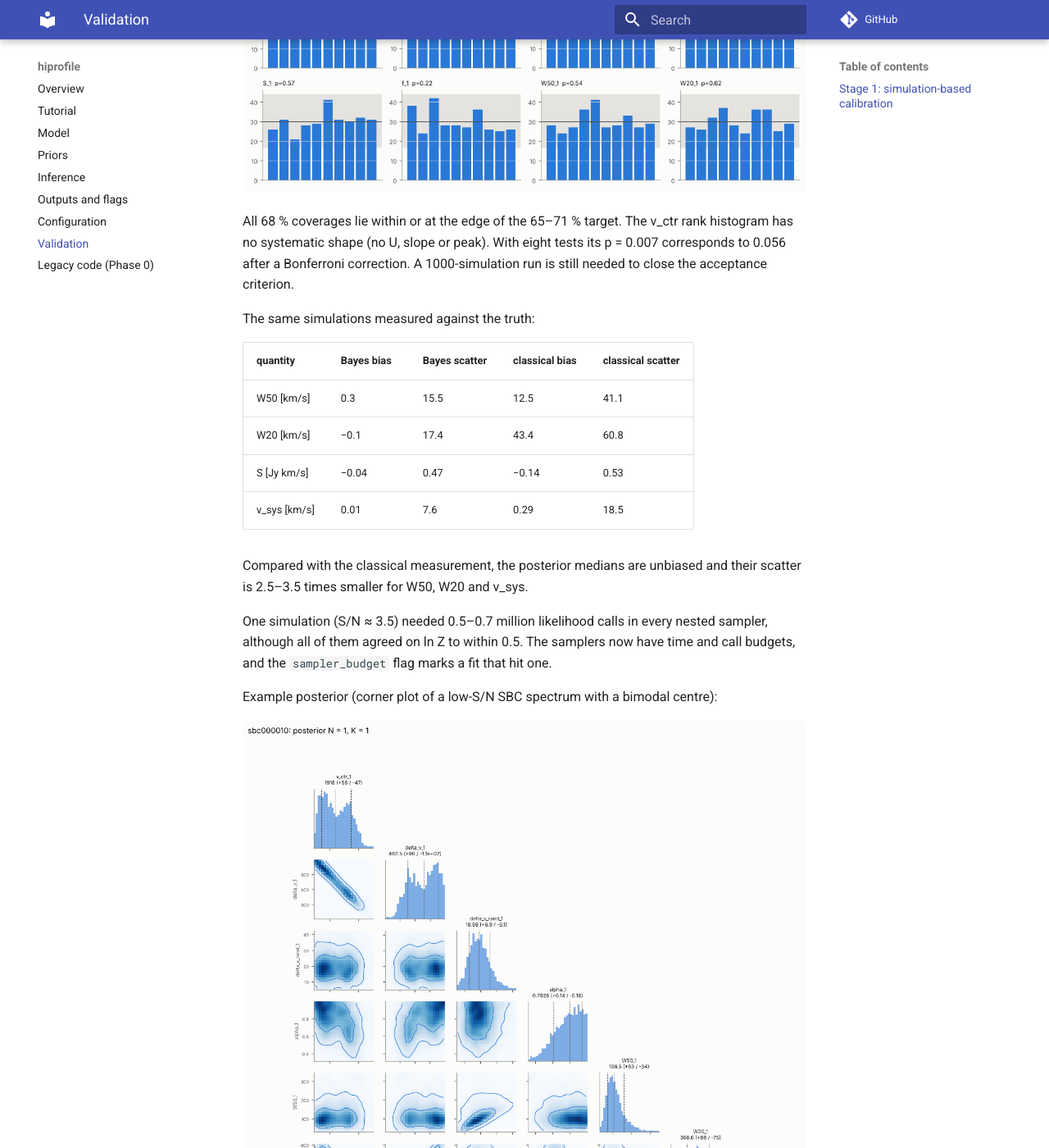
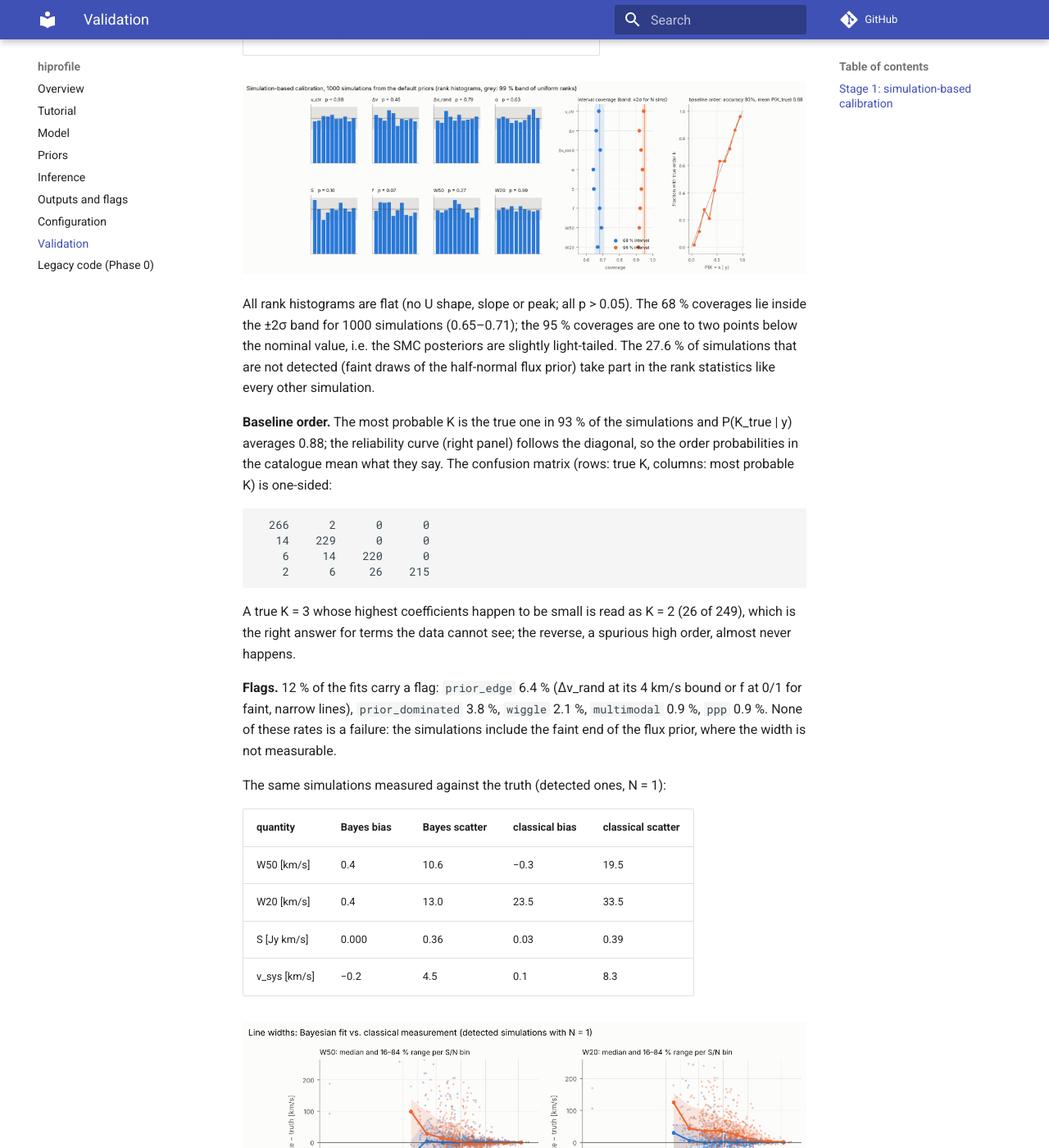
Before and after one commit to lfloeer/hiprofile, an MkDocs documentation site: the page built from docs/validation.md, in a window 1280 px wide and 1400 px high, scrolled down 978 px. Shown: the whole window at 82% size. Built offline with MkDocs 1.6.1 and Material for MkDocs 9.7.7, drawn with Linux system fonts in a browser that asks for light colours; comment, search, counter and statistics services are not loaded; some of the changed text lies outside the part shown.

Commit message:
Posterior-relative prior-edge metric; SBC results with K marginalised
edge_mass counted the posterior mass in the outermost of 20 fixed bins, so
narrow galaxies in the 0-40 km/s bin of the width prior were flagged as
prior_edge (15 % of the SBC fits). The edge region is now half the
posterior's own 16-84 % width, capped at 1/20 of the range: a posterior cut
by the bound is flagged, a narrow one inside a wide range or a flat
prior-like one is not (6 % of the SBC fits, at the 4 km/s bound of
delta_v_rand or f = 0/1). Validation docs and README with the 1000-
simulation SBC run, baseline-order calibration and the regenerated figures.

Co-Authored-By: Claude Fable 5.1 <noreply@anthropic.com>
Claude-Session: https://claude.ai/code/session_01HNuVsUUJVtD1RaQHWi7F3J

````diff
--- a/docs/validation.md
+++ b/docs/validation.md
@@ -1,52 +1,88 @@
 # Validation
 
-All runs are reproducible with `hiprofile validate` (setup of each stage in
-`hiprofile/validate/stages.py`). Results below come from runs on a 4-core
-machine and cover fewer simulations than the roadmap's acceptance targets
-(1000 SBC simulations); the nightly CI job adds a small SBC run each night.
+All stages run with `hiprofile validate` (set-up of each stage in
+`hiprofile/validate/stages.py`); the figures come from
+`python docs/make_figures.py validation <run directory>`. The results below
+use the default configuration (full mode, SMC sampler, N ≤ 2, K ≤ 3, RFI
+pre-stage) on a 4-core machine: `--seed 11` for the 1000 SBC simulations,
+`--seed 21` for the 200 detection simulations and `--seed 31` for the 100
+misspecified profiles.
 
 ## Stage 1: simulation-based calibration
 
-`hiprofile validate --stage sbc --n 300 --seed 11 --jobs 3` (full mode,
-nautilus). Parameters, amplitudes (half-normal, scale 4 Jy km/s) and a
-first-order Chebyshev baseline are drawn from the fit prior. Noise is white
-with σ = 0.01, on 512 channels of 5 km/s.
+`hiprofile validate --stage sbc --n 1000 --seed 11 --jobs 4`
+
+Every simulation is drawn from the fit priors: the five shape parameters,
+the flux (half-normal with the default `amplitude_scale`), and a Chebyshev
+baseline of order K ~ U{0, …, 3} with coefficients from the baseline prior;
+white noise with σ = 0.01 Jy on 512 channels of 5 km/s. The fit uses the same
+priors with the order marginalised (`k_min = 0`, `k_max = 3`). The rank of
+the truth among 99 posterior draws must then be uniform, and the posterior
+intervals must cover the truth at their nominal rate.
 
 | parameter | rank p-value | 68 % coverage | 95 % coverage |
 |---|---|---|---|
-| v_ctr | 0.007 | 0.71 | 0.93 |
-| Δv | 0.36 | 0.68 | 0.94 |
-| Δv_rand | 0.18 | 0.65 | 0.92 |
-| α | 0.67 | 0.66 | 0.94 |
-| S | 0.57 | 0.68 | 0.92 |
-| f | 0.23 | 0.67 | 0.94 |
-| W50 | 0.54 | 0.70 | 0.95 |
-| W20 | 0.62 | 0.70 | 0.92 |
+| v_ctr | 0.98 | 0.68 | 0.94 |
+| Δv | 0.45 | 0.66 | 0.92 |
+| Δv_rand | 0.79 | 0.68 | 0.93 |
+| α | 0.63 | 0.64 | 0.94 |
+| S | 0.16 | 0.65 | 0.93 |
+| f | 0.07 | 0.68 | 0.92 |
+| W50 | 0.27 | 0.69 | 0.92 |
+| W20 | 0.99 | 0.67 | 0.91 |
 
-![SBC rank histograms](img/sbc_ranks.png)
+![SBC: rank histograms, interval coverage and baseline-order calibration](img/sbc.png)
 
-All 68 % coverages lie within or at the edge of the 65–71 % target. The
-v_ctr rank histogram has no systematic shape (no U, slope or peak). With eight
-tests its p = 0.007 corresponds to 0.056 after a Bonferroni correction. A
-1000-simulation run is still needed to close the acceptance criterion.
+All rank histograms are flat (no U shape, slope or peak; all p > 0.05). The
+68 % coverages lie inside the ±2σ band for 1000 simulations (0.65–0.71); the
+95 % coverages are one to two points below the nominal value, i.e. the SMC
+posteriors are slightly light-tailed. The 27.6 % of simulations that are
+not detected (faint draws of the half-normal flux prior) take part in the
+rank statistics like every other simulation.
 
-The same simulations measured against the truth:
+**Baseline order.** The most probable K is the true one in 93 % of the
+simulations and P(K_true | y) averages 0.88; the reliability curve (right
+panel) follows the diagonal, so the order probabilities in the catalogue
+mean what they say. The confusion matrix (rows: true K, columns: most
+probable K) is one-sided:
+
+```
+  266      2      0      0
+   14    229      0      0
+    6     14    220      0
+    2      6     26    215
+```
+
+A true K = 3 whose highest coefficients happen to be small is read as K = 2
+(26 of 249), which is the right answer for terms the data cannot see; the
+reverse, a spurious high order, almost never happens.
+
+**Flags.** 12 % of the fits carry a flag: `prior_edge` 6.4 % (Δv_rand at
+its 4 km/s bound or f at 0/1 for faint, narrow lines), `prior_dominated`
+3.8 %, `wiggle` 2.1 %, `multimodal` 0.9 %, `ppp` 0.9 %. None of these
+rates is a failure: the simulations include the faint end of the flux prior,
+where the width is not measurable.
+
+The same simulations measured against the truth (detected ones, N = 1):
 
 | quantity | Bayes bias | Bayes scatter | classical bias | classical scatter |
 |---|---|---|---|---|
-| W50 [km/s] | 0.3 | 15.5 | 12.5 | 41.1 |
-| W20 [km/s] | −0.1 | 17.4 | 43.4 | 60.8 |
-| S [Jy km/s] | −0.04 | 0.47 | −0.14 | 0.53 |
-| v_sys [km/s] | 0.01 | 7.6 | 0.29 | 18.5 |
+| W50 [km/s] | 0.4 | 10.6 | −0.3 | 19.5 |
+| W20 [km/s] | 0.4 | 13.0 | 23.5 | 33.5 |
+| S [Jy km/s] | 0.000 | 0.36 | 0.03 | 0.39 |
+| v_sys [km/s] | −0.2 | 4.5 | 0.1 | 8.3 |
 
-Compared with the classical measurement, the posterior medians are unbiased
-and their scatter is 2.5–3.5 times smaller for W50, W20 and v_sys.
+![Line widths: Bayesian fit against the classical measurement](img/bayes_vs_classic.png)
 
-One simulation (S/N ≈ 3.5) needed 0.5–0.7 million likelihood calls in every
-nested sampler, although all of them agreed on ln Z to within 0.5. The
-samplers now have time and call budgets, and the `sampler_budget` flag
-marks a fit that hit one.
+The posterior medians are unbiased, and their scatter is half (W50, v_sys)
+to a third (W20) of that of the classical measurement on the same data. The
+classical W20 is biased high at low S/N because noise peaks raise the 20 %
+crossing points; the Bayesian W50 is pulled slightly low below S/N ≈ 4,
+where the width prior takes over (`prior_dominated`). See
+[Priors](priors.md) for the conditional bias as a function of true width
+and S/N.
 
-Example posterior (corner plot of a low-S/N SBC spectrum with a bimodal centre):
+Example posterior (corner plot of a low-S/N SBC spectrum with a bimodal
+centre):
 
 ![corner plot](img/corner_example.png)
````
Also changed, not shown: README.md (+10 -0 lines), docs/outputs.md (+1 -1 lines), docs/img/bayes_vs_classic.png, docs/img/gallery.png, docs/img/sbc.png, docs/img/sbc_ranks.png (deleted), 2 other files.
